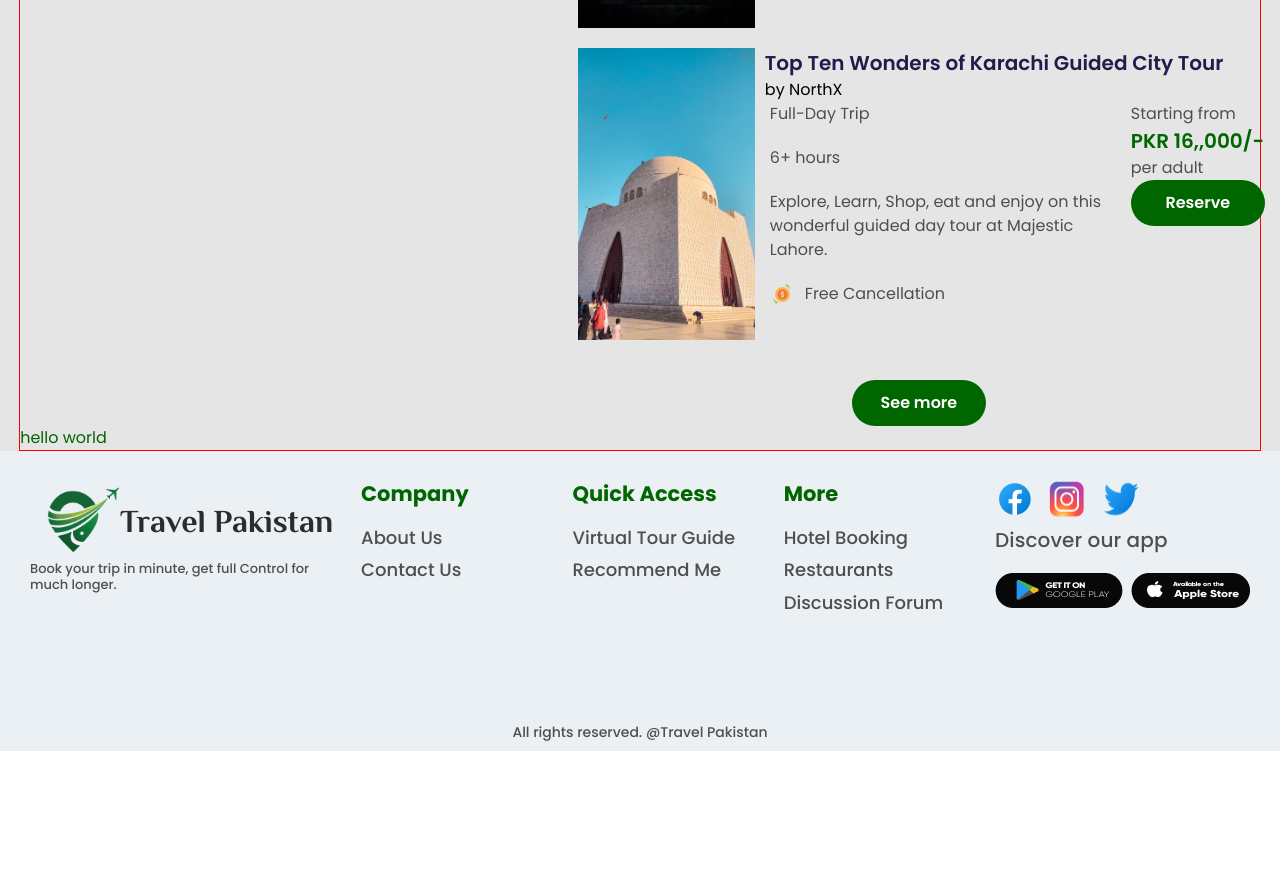
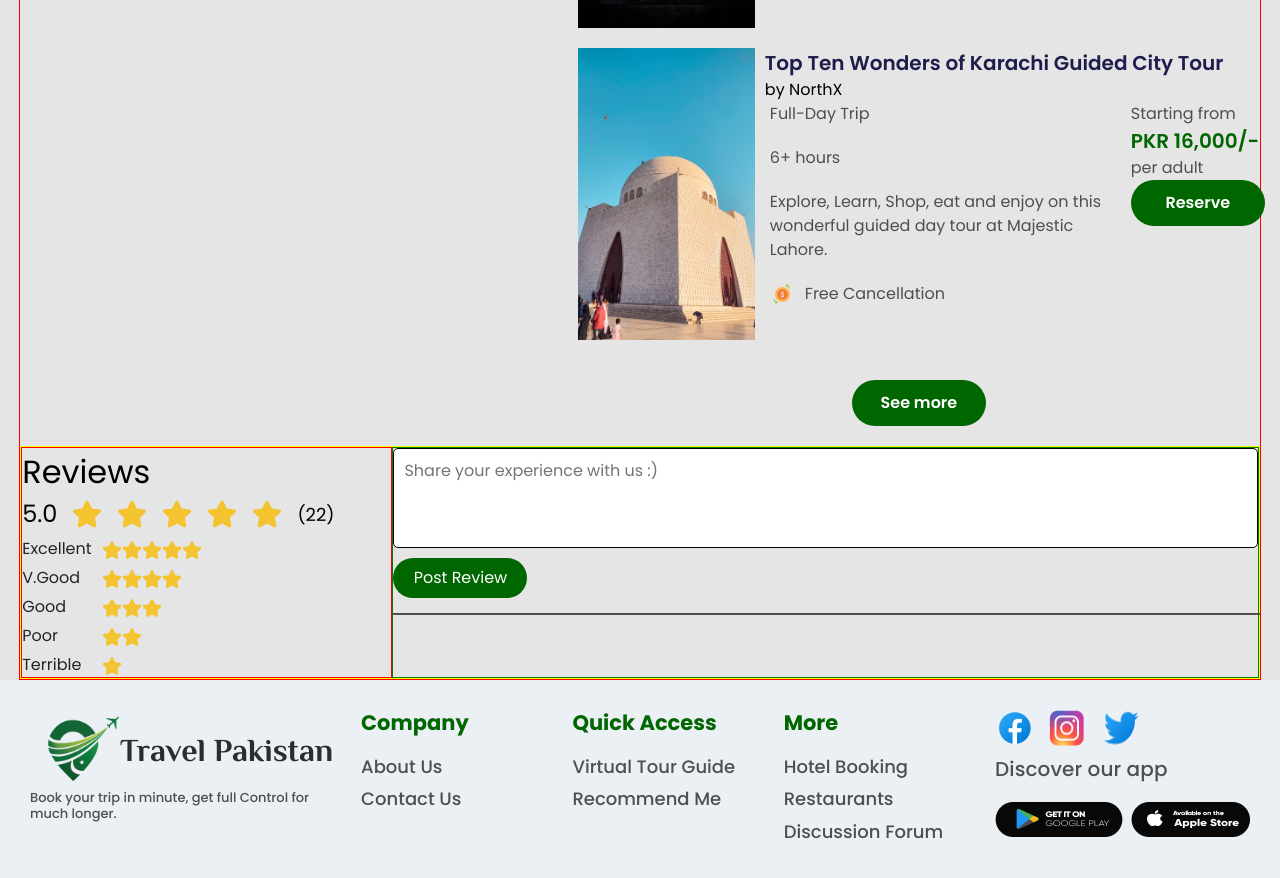
Before and after one commit to thehashdump/travel-pakistan-web, a React (Create React App) app: page /organizer-profile in a window 1280 px wide. Shown: the part 1340-2218 px from the top of the page. Before the commit the page ends 2091 px from the top, so only its background shows below. Built offline with nearby package versions, Linux system fonts and the light colour scheme.

Commit message:
Create Review Section

```diff
--- a/src/components/agencyProfile/agencyProfile.jsx
+++ b/src/components/agencyProfile/agencyProfile.jsx
@@ -116,7 +116,7 @@ function AgencyProfile() {
 							description="Explore, Learn, Shop, eat and enjoy on this
               wonderful guided day tour at Majestic Lahore."
 							policy="Free Cancellation"
-							price="16,,000/-"
+							price="16,000/-"
 						/>
 						<div className={Styles.button}>
 							<button className={Styles.more}>
--- a/src/components/agencyProfile/reviewSection/reviewSection.jsx
+++ b/src/components/agencyProfile/reviewSection/reviewSection.jsx
@@ -1,9 +1,79 @@
+// import { Image } from 'react-bootstrap';
+import { FaStar } from 'react-icons/fa';
 import Styles from './reviewSection.module.scss';
 
 function ReviewSection() {
 	return (
-		<div className={Styles.hello}>
-            hello world
+		<div className={Styles.mainContainer}>
+			<div className={Styles.ratings}>
+				<span className={Styles.heading}>Reviews</span>
+				<div className={Styles.rating}>
+					<span className={Styles.point}>5.0</span>
+					<FaStar size={30} className={Styles.starActive} />
+					<FaStar size={30} className={Styles.starActive} />
+					<FaStar size={30} className={Styles.starActive} />
+
+					<FaStar size={30} className={Styles.starActive} />
+					<FaStar size={30} className={Styles.starActive} />
+					<span className={Styles.count}>(22)</span>
+				</div>
+				<div className={Styles.ratingParams}>
+					<div className={Styles.ratingName}>
+						<div className={Styles.excellent}>
+							<span className={Styles.point}>Excellent</span>
+						</div>
+						<div className={Styles.veryGood}>
+							<span className={Styles.point}>V.Good</span>
+						</div>
+						<div className={Styles.good}>
+							<span className={Styles.point}>Good</span>
+						</div>
+						<div className={Styles.poor}>
+							<span className={Styles.point}>Poor</span>
+						</div>
+						<div className={Styles.terrible}>
+							<span className={Styles.point}>Terrible</span>
+						</div>
+					</div>
+					<div className={Styles.ratingStars}>
+						<div className="starExc">
+							<FaStar size={20} className={Styles.starActive} />
+							<FaStar size={20} className={Styles.starActive} />
+							<FaStar size={20} className={Styles.starActive} />
+							<FaStar size={20} className={Styles.starActive} />
+							<FaStar size={20} className={Styles.starActive} />
+						</div>
+						<div className="starExc">
+							<FaStar size={20} className={Styles.starActive} />
+							<FaStar size={20} className={Styles.starActive} />
+							<FaStar size={20} className={Styles.starActive} />
+							<FaStar size={20} className={Styles.starActive} />
+
+						</div>
+						<div className="starExc">
+							<FaStar size={20} className={Styles.starActive} />
+							<FaStar size={20} className={Styles.starActive} />
+							<FaStar size={20} className={Styles.starActive} />
+
+						</div>
+						<div className="starExc">
+							<FaStar size={20} className={Styles.starActive} />
+							<FaStar size={20} className={Styles.starActive} />
+
+						</div>
+						<div className="starExc">
+							<FaStar size={20} className={Styles.starActive} />
+						</div>
+					</div>
+				</div>
+			</div>
+			<div className={Styles.reviews}>
+				<div className={Styles.postReview}>
+					<textarea className={Styles.textArea} placeholder='Share your experience with us :)'></textarea>
+					<button className={Styles.postBtn}>Post Review</button>
+					<hr/>
+				</div>
+			</div>
 		</div>
 	);
 }
--- a/src/components/agencyProfile/reviewSection/reviewSection.module.scss
+++ b/src/components/agencyProfile/reviewSection/reviewSection.module.scss
@@ -1,4 +1,101 @@
 @import '../../../utils/sass/variables.scss';
-.hello{
-    color: $primary-color;
+.mainContainer{
+    width: 100%;
+    border: 1px solid yellow;
+    height: auto;
+    display: flex;
+    margin-top: 20px;
+    font-family: "Poppins";
+    .ratings{
+        width: 30%;
+        border: 1px solid red;
+        .heading{
+            font-size: 32px;
+            color: black;
+        }
+        .rating{
+            display: flex;
+            gap: 15px;
+            align-items: center;
+            .point{
+                font-size: 24px;
+                color:black;
+            }
+            .starActive{
+                color: $tertiary-color;
+            }
+            .count{
+                font-size: 18px;
+                color: black;
+            }
+        }
+        .ratingParams{
+            display: flex;
+            gap: 10px;
+            .ratingName{
+                .excellent,.veryGood,.good,.poor,.terrible{
+            display: flex;
+            justify-content: flex-start;
+            gap: 10px;
+            align-items: center;
+            margin-top: 5px;
+
+        }
+
+            }
+
+        .ratingStars{
+            display: flex;
+            flex-direction: column;
+            gap: 5px;
+            margin-top: 5px;
+            color: $tertiary-color;
+            .starExc{
+                gap: 5px;
+                .starActive{
+                color: $tertiary-color;
+            }
+            }
+        }
+        }
+
+    }
+    .reviews{
+        width: 70%;
+        border: 1px solid green;
+        .postReview{
+            display: flex;
+            flex-direction: column;
+            .textArea{
+                width: 100%;
+                height: 100px;
+                border: 1px solid black;
+                outline: none;
+                border-radius: 5px;
+                padding: 10px;
+                font-size: 16px;
+                resize: none;
+            }
+            .postBtn{
+                width: 134px;
+                height: 40px;
+                border: none;
+                border-radius: 38px;
+                background-color: $primary-color;
+                color: white;
+                font-size: 16px;
+                margin-top: 10px;
+                cursor: pointer;
+                outline: none;
+                &:hover{
+                    background-color: $hover-primary;
+                }
+            }
+            hr{
+                width: 100%;
+                border: 1px solid #4f4f4f;
+                margin-top: 15px;
+            }
+        }
+    }
 }
```
Also changed, not shown: src/assets/stars.png (added).
